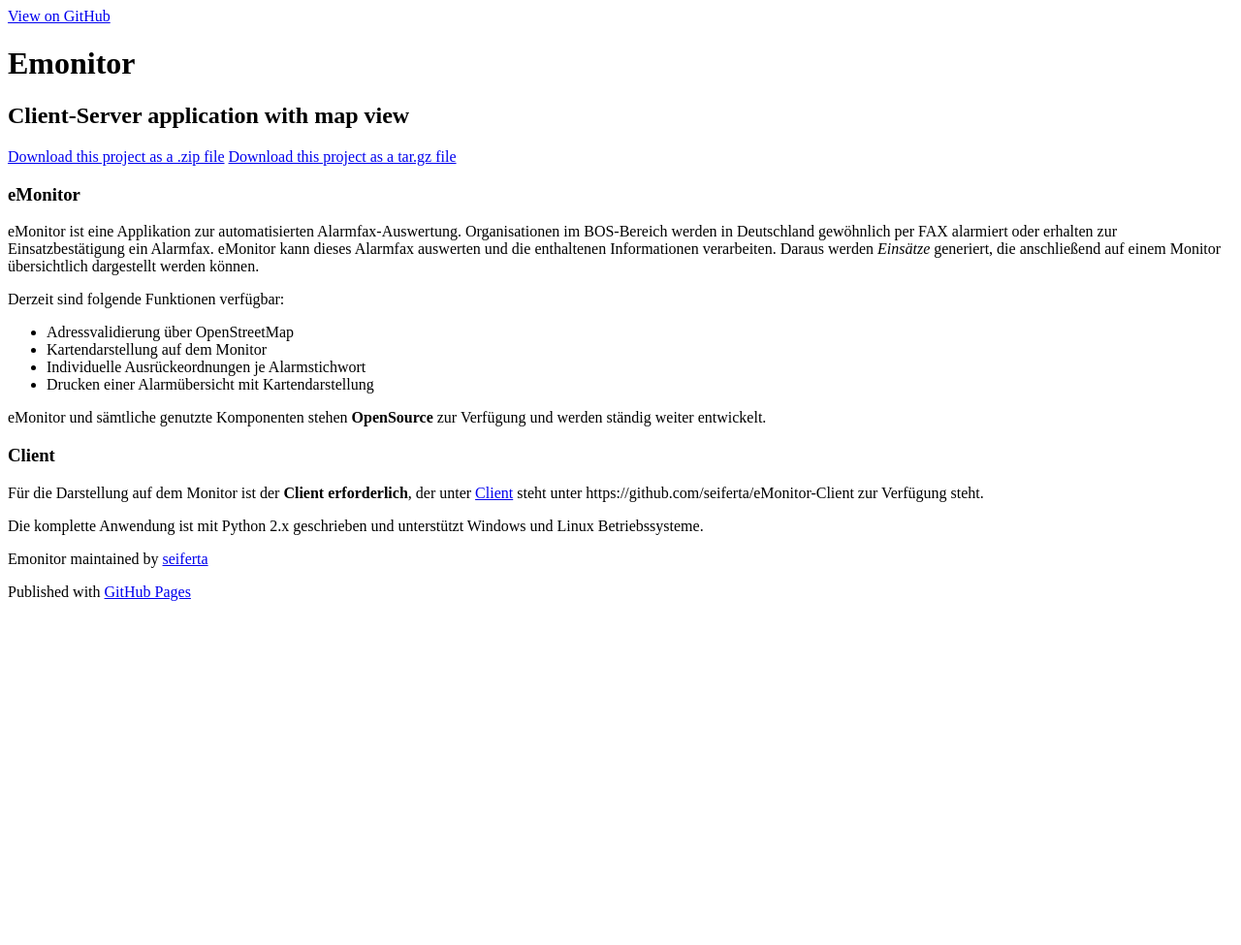
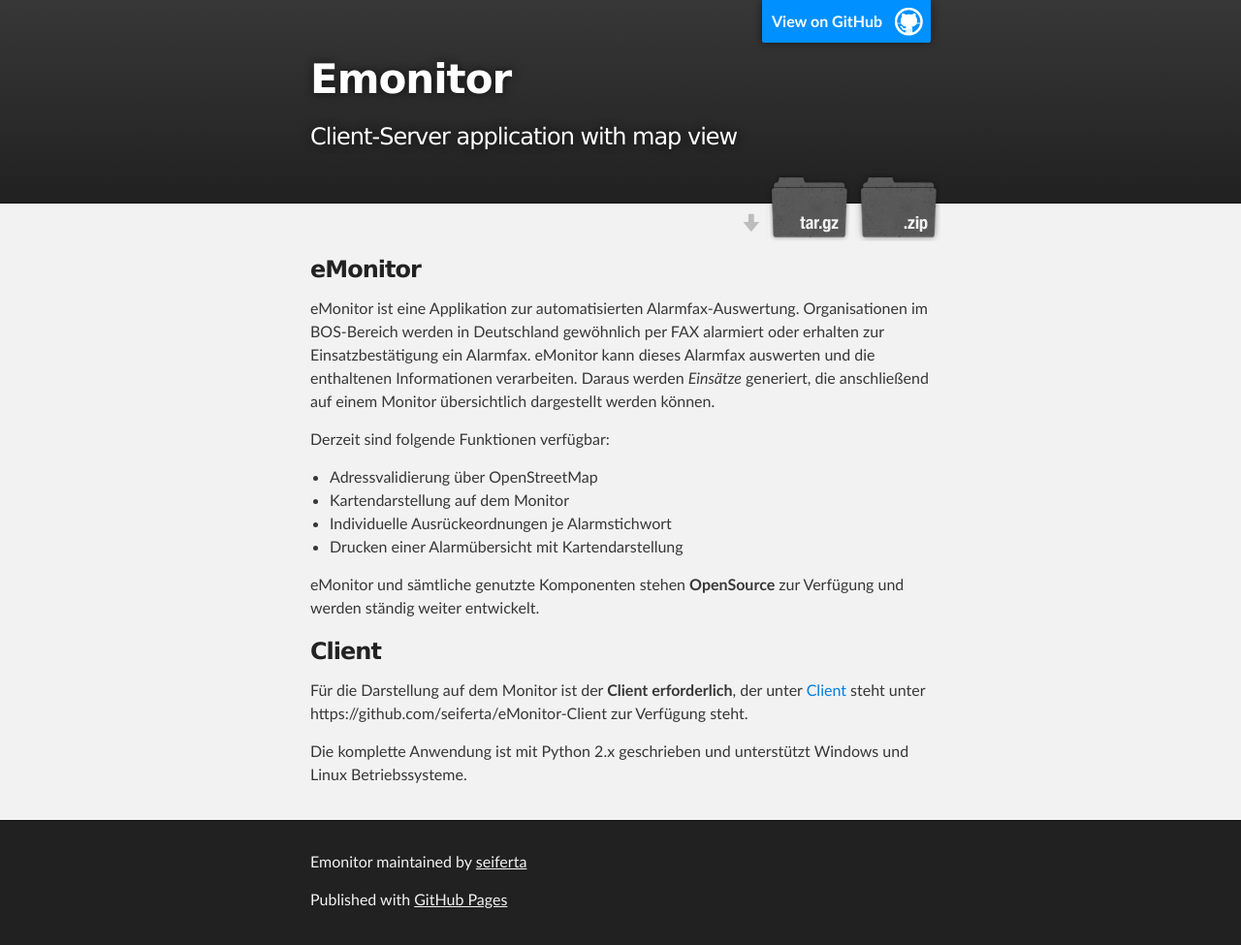
Before and after one commit to seiferta/eMonitor, a Jekyll site: the page built from index.md, in a window 1280 px wide. Shown: the whole page at 97% size. Built offline with Jekyll 4.4.1, drawn with Linux system fonts in a browser that asks for light colours; nearby versions of some CDN libraries; Markdown is read by kramdown in place of the engine named in the settings; before the commit the page ends 900 px from its top, so only the background shows below that.

Commit message:
Update index.html

```diff
--- a/_layouts/index.html
+++ b/_layouts/index.html
@@ -5,7 +5,7 @@
     <meta charset='utf-8'>
     <meta http-equiv="X-UA-Compatible" content="chrome=1">
     <meta name="description" content="Emonitor : Client-Server application with map view">
-    <link rel="stylesheet" type="text/css" media="screen" href="{{ site.path }}stylesheets/stylesheet.css">
+    <link rel="stylesheet" type="text/css" media="screen" href="{{ site.path }}/stylesheets/stylesheet.css">
     <script src="//ajax.googleapis.com/ajax/libs/jquery/2.0.0/jquery.min.js"></script>
     <script src="{{ site.path }}/javascripts/process-rel-links.js" type="text/javascript"></script>
     <title>Emonitor</title>
```
